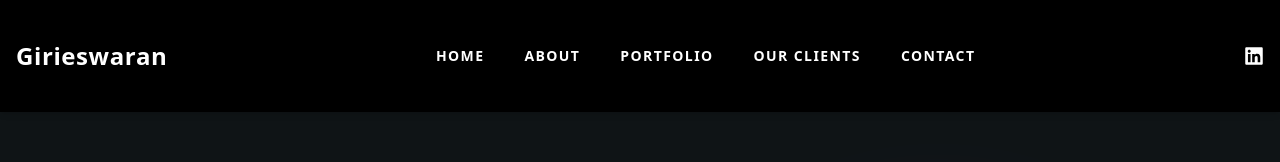
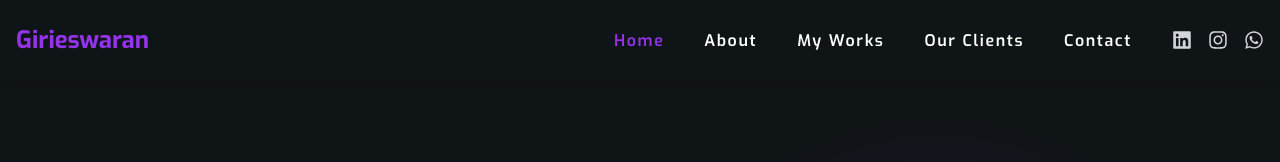
Before and after one commit to ramyannamalai/giri-portfolio, a React (Create React App) app: page / in a window 1280 px wide. Shown: the top 162 px of the page. Built offline with nearby package versions, Linux system fonts and the light colour scheme.

Commit message:
first commit

```diff
--- a/src/Screens/Banner.js
+++ b/src/Screens/Banner.js
@@ -1,5 +1,5 @@
 import React from "react";
-import heroImg from "../assets/hero.png"; // 👉 replace with your image
+import heroImg from "../assets/heroo.png"; // 👉 replace with your image
 import { FaPlay } from "react-icons/fa";
 import b1 from "../assets/ban1.png";
 import b2 from "../assets/ban2.png";
--- a/src/Screens/Header.js
+++ b/src/Screens/Header.js
@@ -1,33 +1,36 @@
 import React, { useState } from "react";
-import { Link } from "react-scroll"; // for smooth scroll
-import { FaFacebook, FaLinkedin, FaYoutube, FaBars, FaTimes } from "react-icons/fa";
+import { Link } from "react-scroll";
+import { FaLinkedin, FaInstagram, FaWhatsapp } from "react-icons/fa";
 
 const Header = () => {
   const [isOpen, setIsOpen] = useState(false);
 
   const navLinks = [
-    { id: 1, name: "HOME", to: "home" },
-    { id: 2, name: "ABOUT", to: "about" },
-    { id: 3, name: "PORTFOLIO", to: "portfolio" },
-    { id: 4, name: "OUR CLIENTS", to: "clients" },
-    { id: 5, name: "CONTACT", to: "contact" },
+    { id: 1, name: "Home", to: "home" },
+    { id: 2, name: "About", to: "about" },
+    { id: 3, name: "My Works", to: "portfolio" },
+    { id: 3, name: "Our Clients", to: "clients" },
+    { id: 4, name: "Contact", to: "contact" },
   ];
 
   return (
-    <nav className="fixed top-0 py-6 left-0 w-full bg-black text-white z-50 shadow-md">
-      <div className="max-w-7xl mx-auto px-4 flex justify-between items-center h-16">
+    <nav className="fixed top-0 left-0 w-full bg-[#0F1416] shadow-md z-50">
+      <div className="max-w-7xl mx-auto px-4 py-6 flex justify-between items-center">
         {/* Logo */}
-        <h1 className="text-2xl font-bold tracking-wide">Girieswaran</h1>
+        <h1 className="text-2xl font-bold font-exo text-purple-600">Girieswaran</h1>
 
         {/* Desktop Menu */}
-        <ul className="hidden md:flex space-x-10 text-sm font-semibold tracking-widest">
+        <div className="hidden md:flex items-center space-x-10">
+          <ul className="flex space-x-10 text-[16px] text-white font-semibold tracking-widest">
             {navLinks.map((link) => (
               <li key={link.id}>
                 <Link
                   to={link.to}
                   smooth={true}
                   duration={500}
-                className="cursor-pointer hover:text-gray-400"
+                  spy={true}
+                  activeClass="text-purple-600"
+                  className="cursor-pointer font-exo hover:text-purple-600"
                 >
                   {link.name}
                 </Link>
@@ -35,49 +38,92 @@ const Header = () => {
             ))}
           </ul>
 
-        {/* Social Icons (Desktop) */}
-        <div className="hidden md:flex space-x-4 text-xl">
-
-          <a href="https://www.linkedin.com/in/girieswarann/" target="_blank" rel="noreferrer">
+          {/* Social Media Icons */}
+          <div className="flex space-x-4 text-xl text-gray-300">
+            <a
+              href="https://www.linkedin.com/in/girieswarann/"
+              target="_blank"
+              rel="noopener noreferrer"
+              className="hover:text-purple-400"
+            >
               <FaLinkedin />
             </a>
+            <a
+              href="https://www.instagram.com/giries_ctr?igsh=MWpnM213dDVuc2w5Ng=="
+              target="_blank"
+              rel="noopener noreferrer"
+              className="hover:text-purple-400"
+            >
+              <FaInstagram />
+            </a>
+            <a
+              href="https://wa.me/919876543210"
 
+              rel="noopener noreferrer"
+              className="hover:text-purple-400"
+            >
+              <FaWhatsapp />
+            </a>
+          </div>
         </div>
 
         {/* Mobile Menu Button */}
-        <div className="md:hidden text-2xl" onClick={() => setIsOpen(!isOpen)}>
-          {isOpen ? <FaTimes /> : <FaBars />}
-        </div>
+        <button
+          className="md:hidden text-white text-2xl "
+          onClick={() => setIsOpen(!isOpen)}
+        >
+          {isOpen ? "✖" : "☰"}
+        </button>
       </div>
 
       {/* Mobile Menu */}
       {isOpen && (
-        <ul className="md:hidden flex flex-col items-center bg-black py-6 space-y-6 text-lg">
+        <div className="md:hidden bg-white shadow-md px-4 py-4 space-y-6 text-center font-semibold">
+          <ul className="space-y-4">
             {navLinks.map((link) => (
               <li key={link.id}>
                 <Link
                   to={link.to}
                   smooth={true}
                   duration={500}
+                  spy={true}
+                  activeClass="text-purple-600"
+                  className="block cursor-pointer hover:text-gray-400"
                   onClick={() => setIsOpen(false)}
-                className="cursor-pointer hover:text-gray-400"
                 >
                   {link.name}
                 </Link>
               </li>
             ))}
-          <div className="flex space-x-6 text-2xl mt-4">
-            <a href="https://facebook.com" target="_blank" rel="noreferrer">
-              <FaFacebook />
-            </a>
-            <a href="https://linkedin.com" target="_blank" rel="noreferrer">
+          </ul>
+
+          {/* Social Media Icons (Mobile) */}
+          <div className="flex justify-center space-x-6 text-2xl text-purple-600">
+            <a
+              href="https://www.linkedin.com/"
+              target="_blank"
+              rel="noopener noreferrer"
+              className="hover:text-gray-400"
+            >
               <FaLinkedin />
             </a>
-            <a href="https://youtube.com" target="_blank" rel="noreferrer">
-              <FaYoutube />
+            <a
+              href="https://www.instagram.com/"
+              target="_blank"
+              rel="noopener noreferrer"
+              className="hover:text-gray-400"
+            >
+              <FaInstagram />
+            </a>
+            <a
+              href="https://wa.me/919876543210"
+              rel="noopener noreferrer"
+              className="hover:text-gray-400"
+            >
+              <FaWhatsapp />
             </a>
           </div>
-        </ul>
+        </div>
       )}
     </nav>
   );
--- a/src/Screens/MyWork.js
+++ b/src/Screens/MyWork.js
@@ -218,7 +218,7 @@ export default function MyWork() {
   const getImageSize = (category) => {
     if (category === "Long Videos") return "h-48";
     if (category === "Logo Design")
-      return "h-40 p-6 bg-white object-contain";
+      return "h-46 w-auto p-6 bg-white object-contain";
     if (category === "Reels") return "h-[520px] object-contain";
     return "h-48";
   };
--- a/src/Screens/OurClients.js
+++ b/src/Screens/OurClients.js
@@ -1,14 +1,14 @@
 import Slider from "react-slick";
-import logo1 from "../assets/1.png"
-import logo2 from "../assets/2.png"
-import logo3 from "../assets/3.png"
-import logo4 from "../assets/4.png"
-import logo5 from "../assets/5.png"
-import logo6 from "../assets/6.png"
-import logo7 from "../assets/7.png"
-import logo8 from "../assets/8.png"
-import logo9 from "../assets/9.png"
-import logo10 from "../assets/10.png"
+import logo1 from "../assets/1.png";
+import logo2 from "../assets/2.png";
+import logo3 from "../assets/3.png";
+import logo4 from "../assets/4.png";
+import logo5 from "../assets/5.png";
+import logo6 from "../assets/6.png";
+import logo7 from "../assets/7.png";
+import logo8 from "../assets/8.png";
+import logo9 from "../assets/9.png";
+import logo10 from "../assets/10.png";
 
 export default function OurClients() {
   const logos = [
@@ -22,7 +22,6 @@ export default function OurClients() {
     logo8,
     logo9,
     logo10,
-
   ];
 
   const settings = {
@@ -31,42 +30,44 @@ export default function OurClients() {
     slidesToShow: 6,
     slidesToScroll: 1,
     autoplay: true,
-    speed: 5000,        // smooth transition
-    autoplaySpeed: 0,   // continuous scroll (no delay)
-    cssEase: "linear",  // linear movement (not jerky)
+    speed: 5000,
+    autoplaySpeed: 0,
+    cssEase: "linear",
     arrows: false,
     pauseOnHover: false,
     responsive: [
       {
         breakpoint: 1024,
-        settings: { slidesToShow: 6 },
+        settings: { slidesToShow: 4 }, // ✅ fewer logos on tab
       },
       {
         breakpoint: 768,
-        settings: { slidesToShow: 3 },
+        settings: { slidesToShow: 3 }, // ✅ fewer logos on mobile landscape
       },
       {
         breakpoint: 480,
-        settings: { slidesToShow: 2 },
+        settings: { slidesToShow: 2 }, // ✅ fewer logos on small mobile
       },
     ],
   };
 
   return (
     <section className="bg-black py-10 md:py-16">
-        <div className="text-center mb-10">
+      <div className="text-center mb-10">
         <h2 className="text-4xl md:text-5xl font-extrabold text-white tracking-wide font-exo">
-         Our Clients
+          Our Clients
         </h2>
         <div className="w-40 h-1 bg-gradient-to-r from-red-500 via-green-500 to-blue-500 mx-auto mt-2"></div>
       </div>
+
       <Slider {...settings}>
         {logos.map((logo, idx) => (
-          <div key={idx} className="flex justify-center">
+          <div key={idx} className="px-3 flex justify-center">
+            {/* ✅ added px-3 (gap between logos) */}
             <img
               src={logo}
               alt={`Logo ${idx + 1}`}
-              className="h-20 w-auto rounded-xl object-contain  transition focus:outline-none focus:ring-0"
+              className="h-20 w-auto rounded-xl object-contain transition focus:outline-none focus:ring-0"
             />
           </div>
         ))}
```
Also changed, not shown: 1 other file (tests, documents, lock files or other folders). Lines whose indentation alone changed are shown as unchanged.
